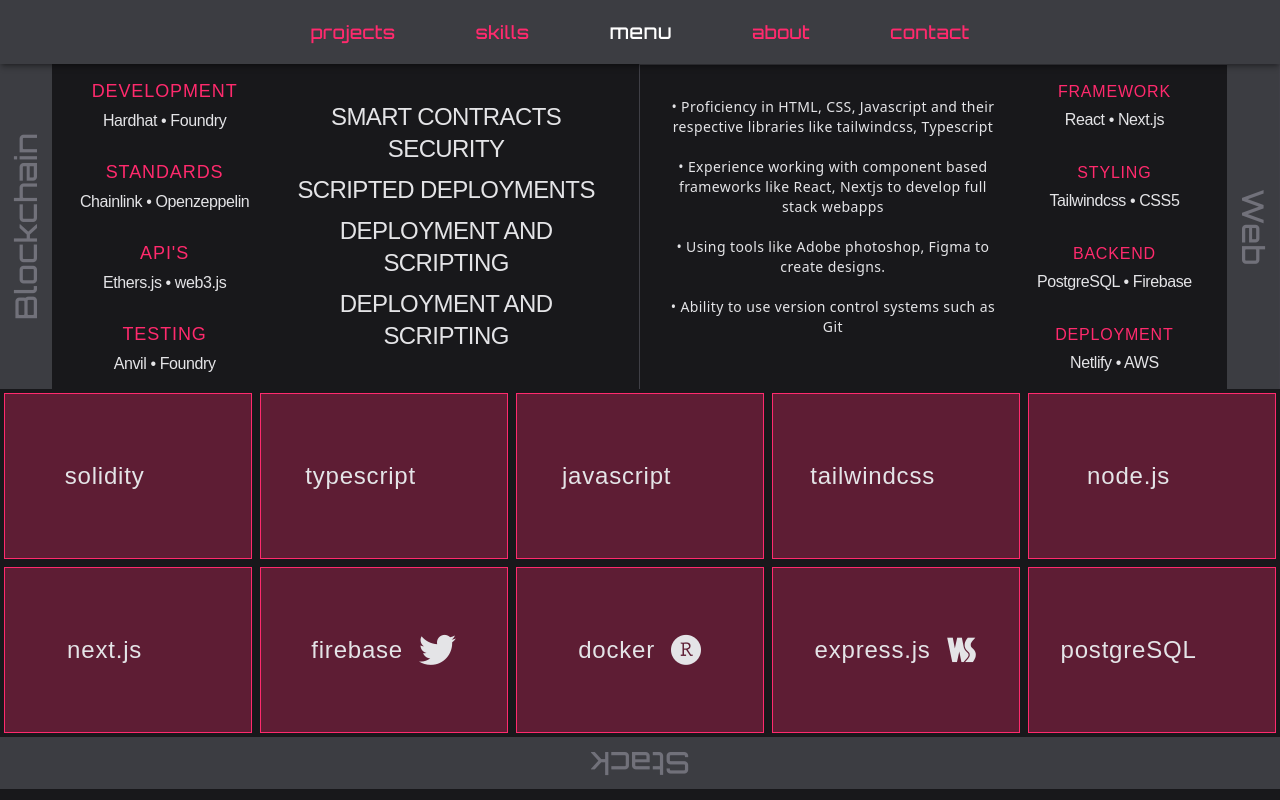
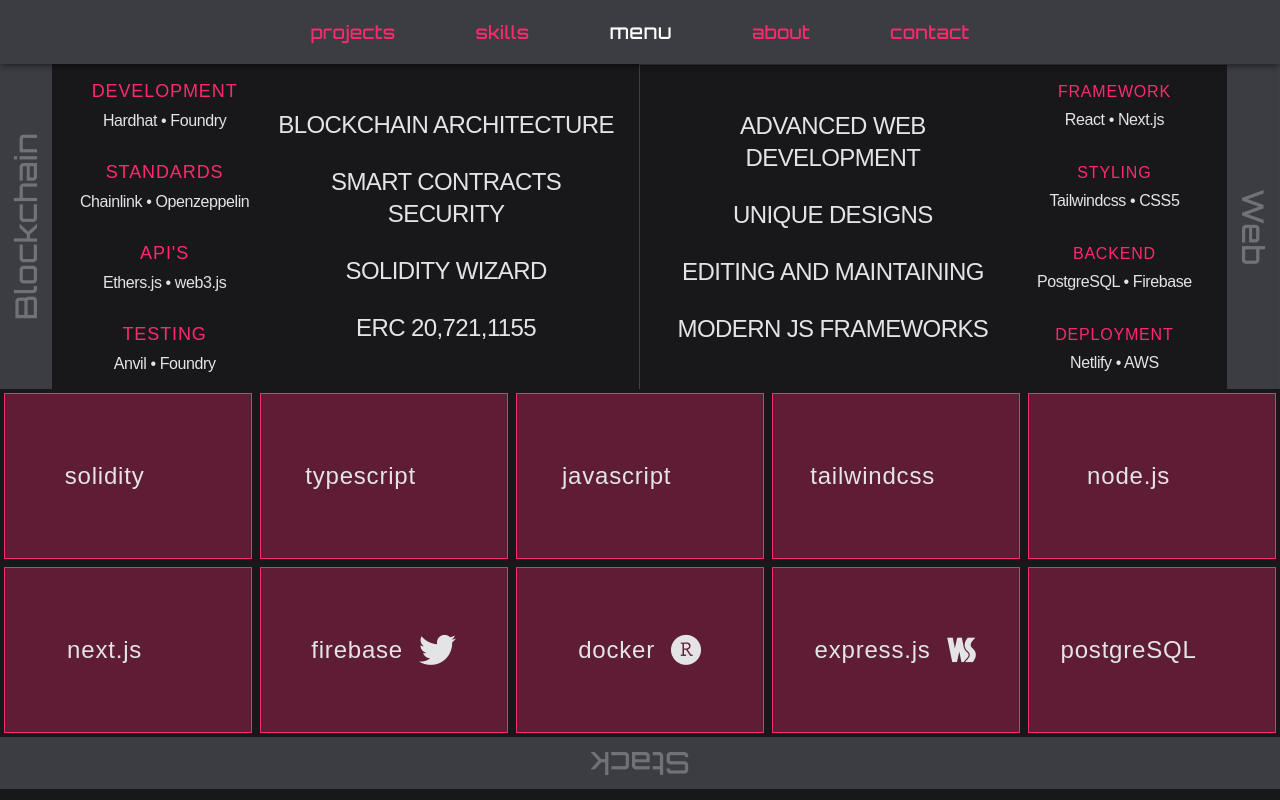
Before and after one commit to gopiinho/devProfile, a Next.js app: page /skills in a window 1280 px wide. Built offline with nearby package versions, Linux system fonts and the light colour scheme; a web font is replaced by a local one.

Commit message:
Update: Skills section

```diff
--- a/pages/skills.jsx
+++ b/pages/skills.jsx
@@ -56,35 +56,21 @@ const Skills = () => {
                             </div>
                         </div>
                         <div className="lg:text-2 xl sm:text-md grid h-full w-[60%] grid-cols-1 items-center justify-center py-8 text-center font-electro uppercase tracking-tight md:text-2xl">
+                            <p>Blockchain architecture</p>
                             <p>Smart Contracts Security</p>
-                            <p>Scripted Deployments</p>
-                            <p>Deployment and Scripting</p>
-                            <p>Deployment and Scripting</p>
+                            <p>Solidity wizard</p>
+                            <p>ERC 20,721,1155</p>
                         </div>
                     </div>
                     <div
                         className="group flex w-1/2 transform items-center justify-between border-r border-t border-zinc-700 pl-6 duration-300  hover:bg-[#3c3d42] sm:w-full"
                         style={{ height: "calc(50vh - 75px)" }}
                     >
-                        <div className="grid h-full w-[60%] grid-cols-1 py-8 text-center text-sm">
-                            <p>
-                                • Proficiency in HTML, CSS, Javascript and their
-                                respective libraries like tailwindcss,
-                                Typescript
-                            </p>
-                            <p>
-                                • Experience working with component based
-                                frameworks like React, Nextjs to develop full
-                                stack webapps
-                            </p>
-                            <p>
-                                • Using tools like Adobe photoshop, Figma to
-                                create designs.
-                            </p>
-                            <p>
-                                • Ability to use version control systems such as
-                                Git
-                            </p>
+                        <div className="lg:text-2 xl sm:text-md grid h-full w-[60%] grid-cols-1 items-center justify-center py-8 text-center font-electro uppercase tracking-tight md:text-2xl">
+                            <p>Advanced Web Development</p>
+                            <p>Unique Designs</p>
+                            <p>Editing and maintaining</p>
+                            <p>Modern JS Frameworks</p>
                         </div>
                         <div className="tracking-lighter grid h-full w-[40%] grid-cols-1 justify-center text-center   font-electro sm:text-xs md:text-base">
                             <div className="flex transform flex-col items-center justify-center gap-1  duration-300 hover:bg-zinc-800 hover:text-white">
```
